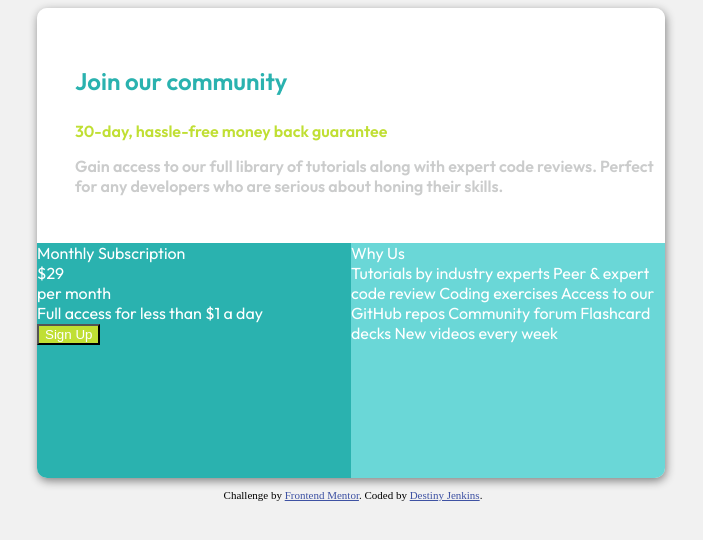
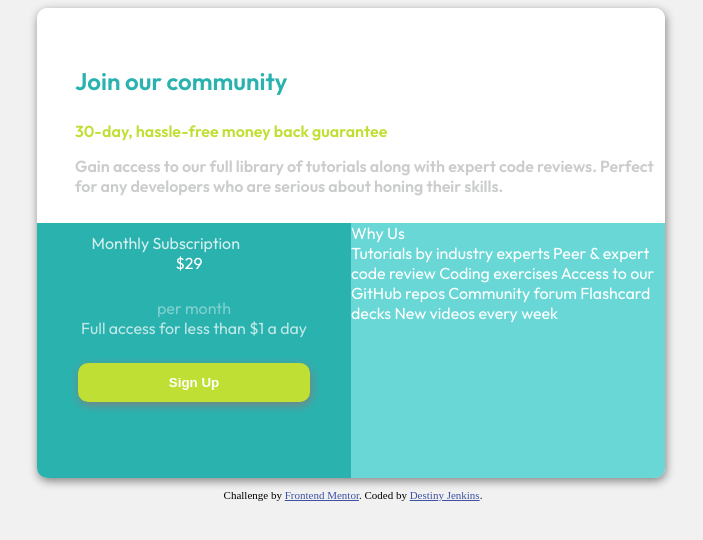
Before and after one commit to Destiny-16/Single-Price-Grid-Component, a plain HTML site: page single-price-grid-component/index.html in a window 1280 px wide. Shown: the whole page, without its empty margins (287-990 px from the left). Drawn offline with Linux system fonts and the light colour scheme.

Commit message:
Update styles.css
finished bottom left

```diff
--- a/single-price-grid-component/styles.css
+++ b/single-price-grid-component/styles.css
@@ -6,6 +6,13 @@ body{
 button{
   background-color: hsl(71, 73%, 54%);
   color: white;
+  width: 232px;
+  height: 39px;
+  border-style: none;
+  border-radius: 10px;
+  font-weight: bold;
+  box-shadow: 1px 3px 10px grey;
+
 }
 
 .component{
@@ -31,7 +38,31 @@ button{
   width: 314px;
   height: 235px;
   border-radius: 0px 0px 0px 10px;
+  display: flex;
+  align-items: center;
+  flex-direction: column;
+  padding-bottom: 20px;
 
+}
+
+.component-bottom-left-description{
+  opacity: 70%;
+  padding-bottom: 25px;
+}
+
+.component-bottom-left-per-month{
+  padding-top: 25px;
+  opacity: 40%;
+}
+
+.component-bottom-left-price{
+  padding-right: 10px;
+}
+
+.component-bottom-left-title{
+  padding-top: 10px;
+  opacity: 80%;
+  margin-right: 18%;
 }
 
 .component-bottom-right{
@@ -40,6 +71,7 @@ button{
   width: 314px;
   height: 235px;
   border-radius: 0px 0px 10px 0%;
+  padding-bottom: 20px;
 }
 
 .component-top-description{
@@ -65,3 +97,8 @@ button{
   color: hsl(179, 62%, 43%);
   padding: 38px 38px 5px 38px;
 }
+
+.cost{
+  display: flex;
+  flex-direction: row;
+  margin-right: 34%;
```
